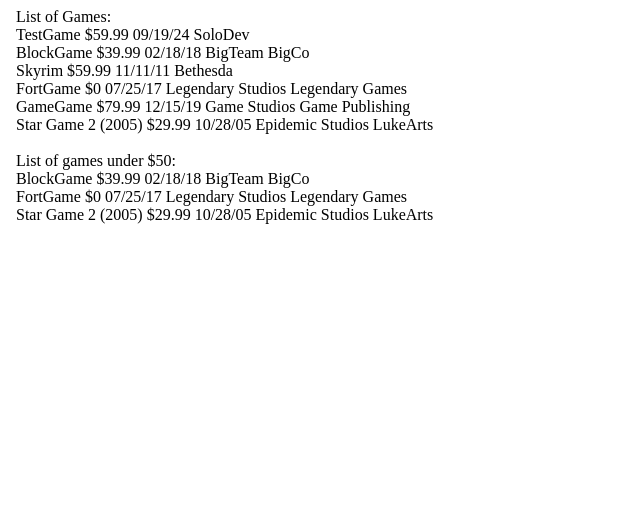
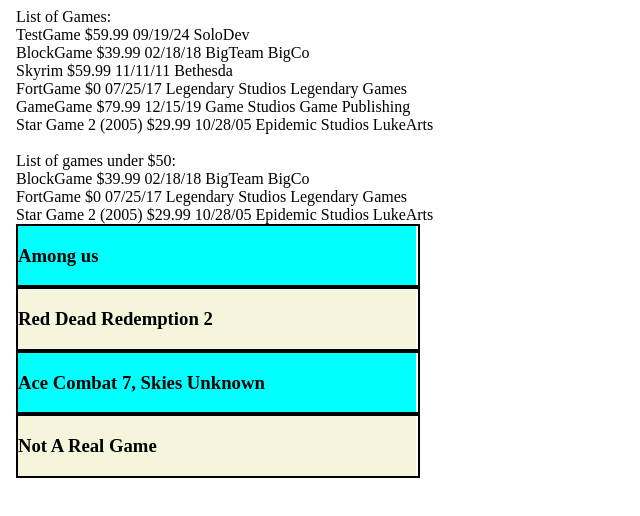
Before and after one commit to RJao0846757/Angular-Week1, an Angular app: page / in a window 1280 px wide. Shown: the top 516 px of the page, without its empty margins (0-640 px from the left). Built offline with nearby package versions, Linux system fonts and the light colour scheme.

Commit message:
added service to list.component.ts, modifications to serice and mock
- game.service.ts uses an Observable to get array in mock-content
- mock-content properly modified to allow this to happen

```diff
--- a/src/app/game-list/data/mock-content.ts
+++ b/src/app/game-list/data/mock-content.ts
@@ -1,8 +1,14 @@
-export class GameListComponent {
+export const gameArray: String[] = [
+  "Among us",
+  "Red Dead Redemption 2",
+  "Ace Combat 7, Skies Unknown",
+  "Not A Real Game"
+  /*
     gameListObj1 : String = "Among us";
     gameListObj2 : String = "Red Dead Redemption 2";
     gameListObj3 : String = "Ace Combat 7: Skies Unknown";
     gameListObj4 : String = "Not A Real Game";
 
     gameArray : String[] = [this.gameListObj1, this.gameListObj2, this.gameListObj3, this.gameListObj4];
-  }
+    */
+]
--- a/src/app/game-list/game-list.component.ts
+++ b/src/app/game-list/game-list.component.ts
@@ -1,6 +1,7 @@
-import { Component } from '@angular/core';
+import { Component, OnInit } from '@angular/core';
 import { GameListItemComponent } from "../game-list-item/game-list-item.component";
 import { CommonModule } from '@angular/common';
+import { GameService } from '../services/game.service';
 
 @Component({
   selector: 'app-game-list',
@@ -9,6 +10,15 @@
   templateUrl: './game-list.component.html',
   styleUrl: './game-list.component.scss'
 })
-export class GameListComponent {
+export class GameListComponent implements OnInit {
+  constructor(private gameService: GameService) {}
+  gameArray: String[] = [];
 
+  ngOnInit() {
+    this.gameService.getGameArray().subscribe({
+      next: (data: String[]) => this.gameArray = data,
+      error:err => console.error("Error Ocurred: ", err),
+      complete:() => console.log("fetch complete.")
+    })
+  }
 }
--- a/src/app/services/game.service.ts
+++ b/src/app/services/game.service.ts
@@ -1,4 +1,6 @@
 import { Injectable } from '@angular/core';
+import { Observable, of } from 'rxjs';
+import { gameArray } from '../game-list/data/mock-content';
 
 @Injectable({
   providedIn: 'root'
@@ -6,4 +8,7 @@
 export class GameService {
 
   constructor() { }
+  getGameArray(): Observable<String[]>{
+    return of(gameArray);
+  }
 }
```
